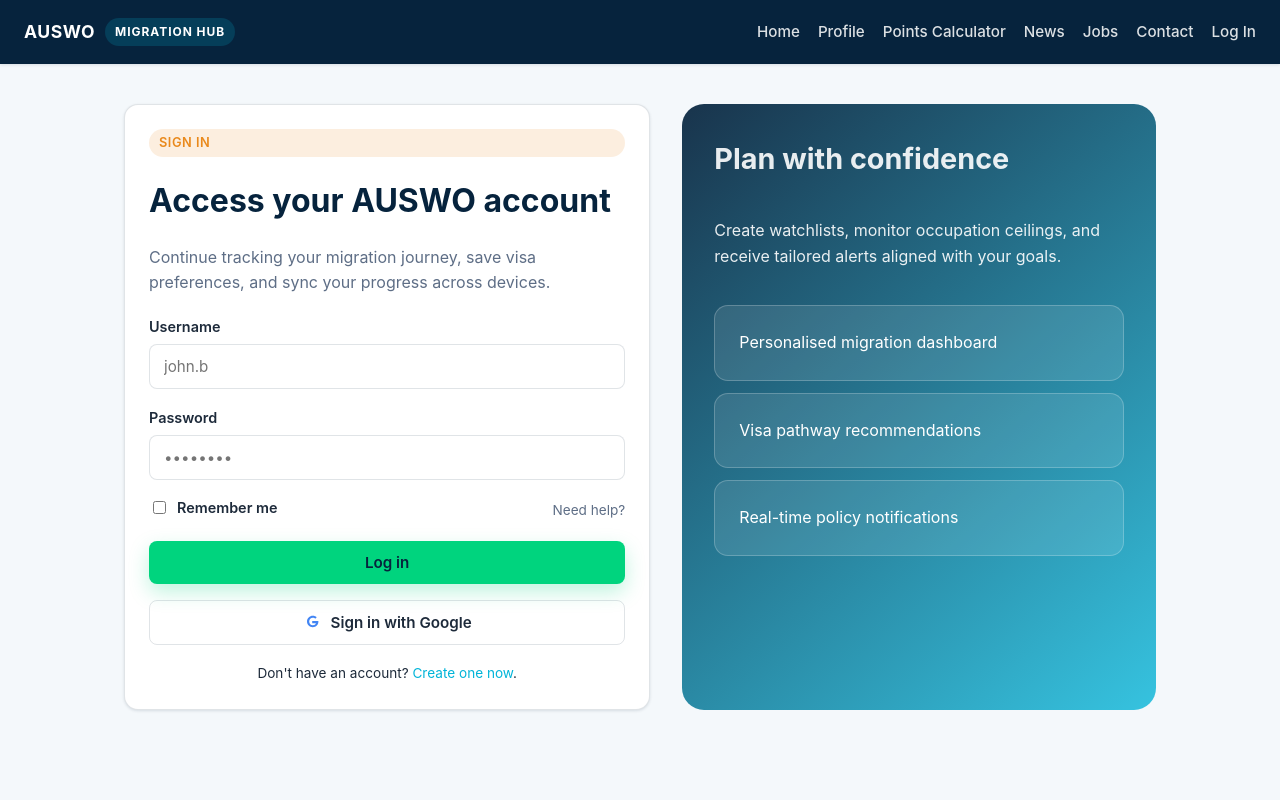
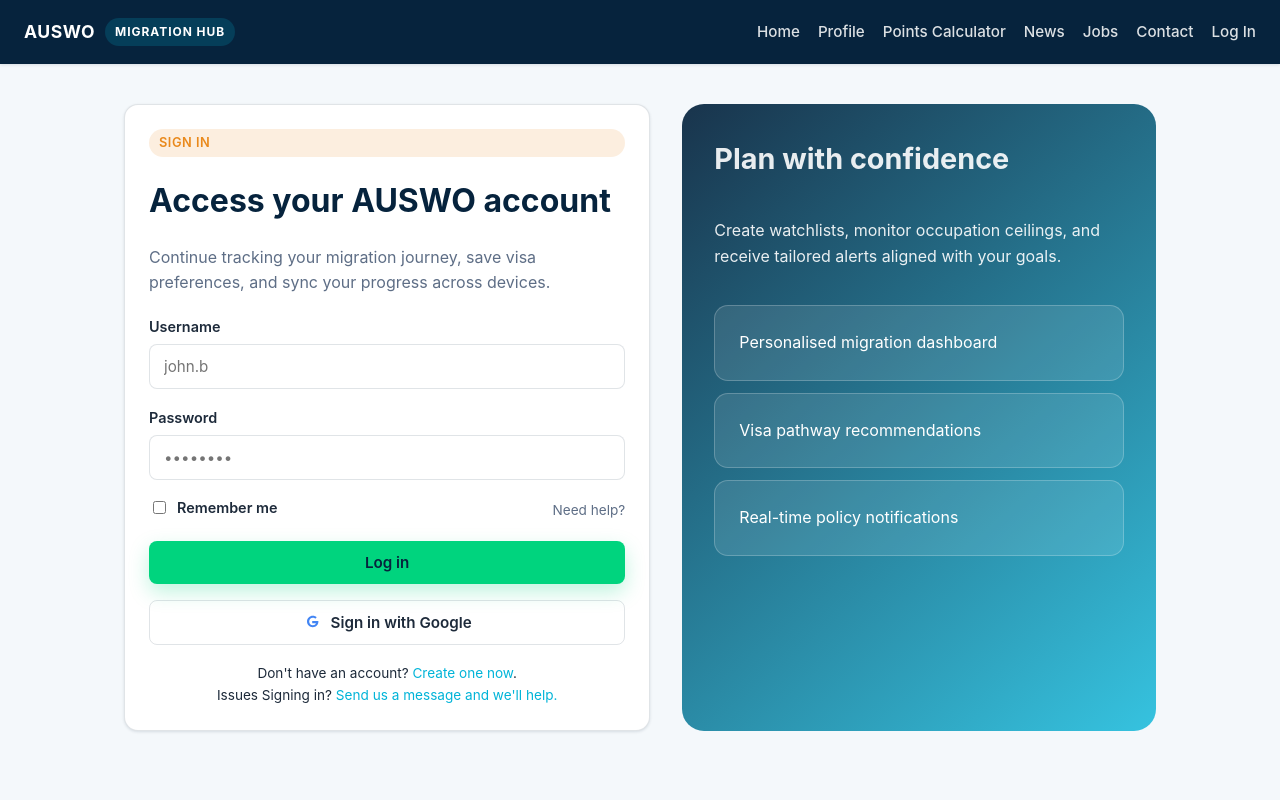
Before and after one commit to ItsNesh/AUSWO, a website: page public/Login.html in a window 1280 px wide. Shown: the top 800 px of the page. Drawn offline with nearby package versions, Linux system fonts and the light colour scheme; no server answers.

Commit message:
Added Contact button to login page.

```diff
--- a/public/Login.html
+++ b/public/Login.html
@@ -67,7 +67,8 @@
               </button>
             </form>
             <p class="auth-footer text-small">
-              Don't have an account? <a href="/Signup.html">Create one now</a>.
+              Don't have an account? <a href="/Signup.html">Create one now</a>.<br>
+              Issues Signing in? <a href="/contact.html">Send us a message and we'll help.</a>
             </p>
           </div>
 
```
